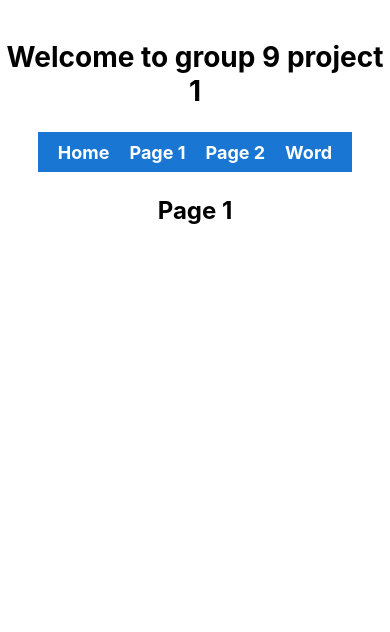
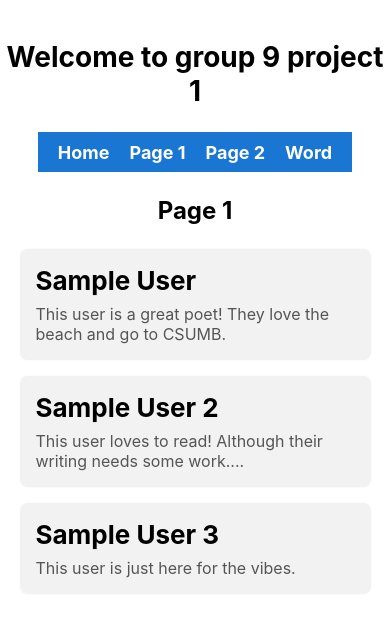
Before and after one commit to JesusG2022/Project-1-cst-438-react-native, a React Native app in the folder my-app/: screen /Page1 in a window 390 px wide. Shown: the top 632 px of the page. Built offline with nearby package versions, Linux system fonts and the light colour scheme.

Commit message:
Created layout for user profile page; still need to add images, edit options, etc.

```diff
--- a/my-app/pages/page1.tsx
+++ b/my-app/pages/page1.tsx
@@ -2,6 +2,24 @@ import React from 'react';
 import { View, Text, StyleSheet } from 'react-native';
 import Navbar from '../components/Narbar';
 import Title from '../components/Title';
+
+const users = [
+  {
+    name: 'Sample User',
+    bio: 'This user is a great poet! They love the beach and go to CSUMB.',
+  //include image later
+  },
+  {
+    name: 'Sample User 2',
+    bio: 'This user loves to read! Although their writing needs some work....',
+  //include image later
+  },
+  {
+    name: 'Sample User 3',
+    bio: 'This user is just here for the vibes.',
+  //include image later
+  },
+];
 
 const Page1 = () => {
   return (
@@ -9,6 +27,15 @@ const Page1 = () => {
       <Title />
       <Navbar />
       <Text style={styles.pageTitle}>Page 1</Text>
+      <View style={styles.break} />
+      <View style={styles.usersContainer}>
+        {users.map((user, idx) => (
+          <View key={idx} style={styles.userBox}>
+            <Text style={styles.name}>{user.name}</Text>
+            <Text style={styles.bio}>{user.bio}</Text>
+          </View>
+        ))}
+      </View>
     </View>
   );
 };
@@ -26,6 +53,34 @@ const styles = StyleSheet.create({
     marginTop: 24,
     textAlign: 'center',
   },
+  name: {
+    fontSize: 26,
+    fontWeight: 'bold',
+    marginBottom: 8,
+  },
+  bio: {
+    fontSize: 16,
+    color: '#555',
+  },
+  break: {
+    height: 24,
+  },
+  usersContainer: {
+    width: '90%',
+    alignItems: 'flex-start',
+  },
+  userBox: {
+    width: '100%',
+    backgroundColor: '#f2f2f2',
+    borderRadius: 8,
+    padding: 16,
+    marginBottom: 16,
+    alignItems: 'flex-start',
+    shadowColor: '#000',
+    shadowOpacity: 0.05,
+    shadowRadius: 2,
+    elevation: 2,
+  },
 });
 
 export default Page1;
```
